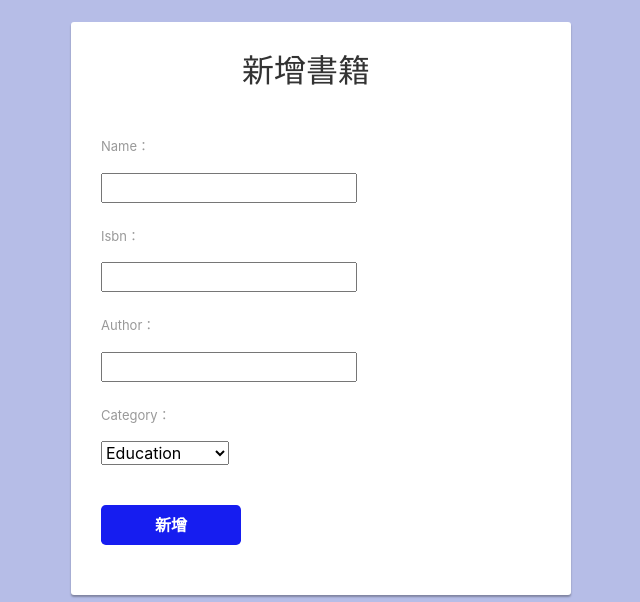
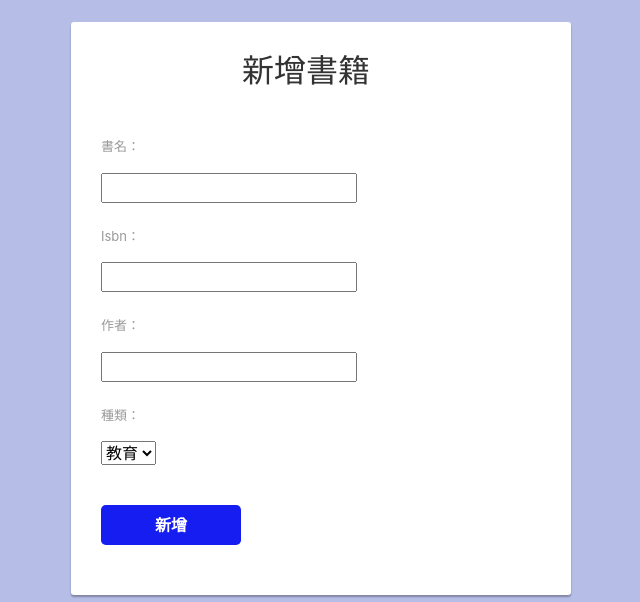
Before and after one commit to 11056002/Final-Exam_Library, a Django app: page /addbook in a window 1280 px wide. Shown: the part 56-658 px from the top of the page, without its empty margins (319-959 px from the left). Run offline with Django 4.2, Linux system fonts and the light colour scheme; a user stored in the database is signed in; some libraries are stand-ins or nearby versions.

Commit message:
語言修正完畢

```diff
--- a/library/forms.py
+++ b/library/forms.py
@@ -17,13 +17,21 @@ class StudentExtraForm(forms.ModelForm):
     class Meta:
         model=models.StudentExtra
         fields=['enrollment','branch']
+        labels = {
+            'enrollment': '使用者名稱',
+            'branch': '使用者序號',
+        }
 
 class BookForm(forms.ModelForm):
     class Meta:
         model=models.Book
         fields=['name','isbn','author','category']
-
+        labels = {
+            'name':'書名',
+            'author':'作者',
+            'category': '種類'
+        }
 class IssuedBookForm(forms.Form):
     #to_field_name value will be stored when form is submitted.....__str__ method of book model will be shown there in html
-    isbn2=forms.ModelChoiceField(queryset=models.Book.objects.all(),empty_label="Name and isbn", to_field_name="isbn",label='Name and Isbn')
-    enrollment2=forms.ModelChoiceField(queryset=models.StudentExtra.objects.all(),empty_label="Name and enrollment",to_field_name='enrollment',label='Name and enrollment')
+    isbn2=forms.ModelChoiceField(queryset=models.Book.objects.all(),empty_label="姓名 和 isbn", to_field_name="isbn",label='姓名 和 isbn')
+    enrollment2=forms.ModelChoiceField(queryset=models.StudentExtra.objects.all(),empty_label="姓名 和 使用者名稱",to_field_name='enrollment',label='姓名和使用者名稱')
--- a/library/models.py
+++ b/library/models.py
@@ -21,11 +21,11 @@ class StudentExtra(models.Model):
 
 class Book(models.Model):
     catchoice= [
-        ('education', 'Education'),
-        ('entertainment', 'Entertainment'),
-        ('comics', 'Comics'),
-        ('biography', 'Biographie'),
-        ('history', 'History'),
+        ('education', '教育'),
+        ('entertainment', '娛樂'),
+        ('comics', '漫畫'),
+        ('biography', '生物'),
+        ('history', '歷史'),
         ]
     name=models.CharField(max_length=30)
     isbn=models.PositiveIntegerField()
--- a/library/templates/library/index.html
+++ b/library/templates/library/index.html
@@ -4,7 +4,7 @@
 <head>
 <meta charset="utf-8">
 <meta name="viewport" content="width=device-width, initial-scale=1, shrink-to-fit=no">
-<title>Library Management System</title>
+<title>牧羊人 -登入</title>
 <link rel="stylesheet" href="https://stackpath.bootstrapcdn.com/bootstrap/4.3.1/css/bootstrap.min.css">
 <link rel="stylesheet" href="https://maxcdn.bootstrapcdn.com/font-awesome/4.7.0/css/font-awesome.min.css">
 <script src="https://ajax.googleapis.com/ajax/libs/jquery/3.3.1/jquery.min.js"></script>
--- a/library/templates/library/studentsignup.html
+++ b/library/templates/library/studentsignup.html
@@ -3,7 +3,7 @@
   <head>
     <meta charset="utf-8">
     <meta name="viewport" content="width=device-width, initial-scale=1, shrink-to-fit=no">
-    <title>Sumit</title>
+    <title>使用者註冊</title>
     <link rel="stylesheet" href="https://stackpath.bootstrapcdn.com/bootstrap/4.3.1/css/bootstrap.min.css">
     <link rel="stylesheet" href="https://maxcdn.bootstrapcdn.com/font-awesome/4.7.0/css/font-awesome.min.css">
     <script src="https://ajax.googleapis.com/ajax/libs/jquery/3.3.1/jquery.min.js"></script>
```
Also changed, not shown: db.sqlite3.
